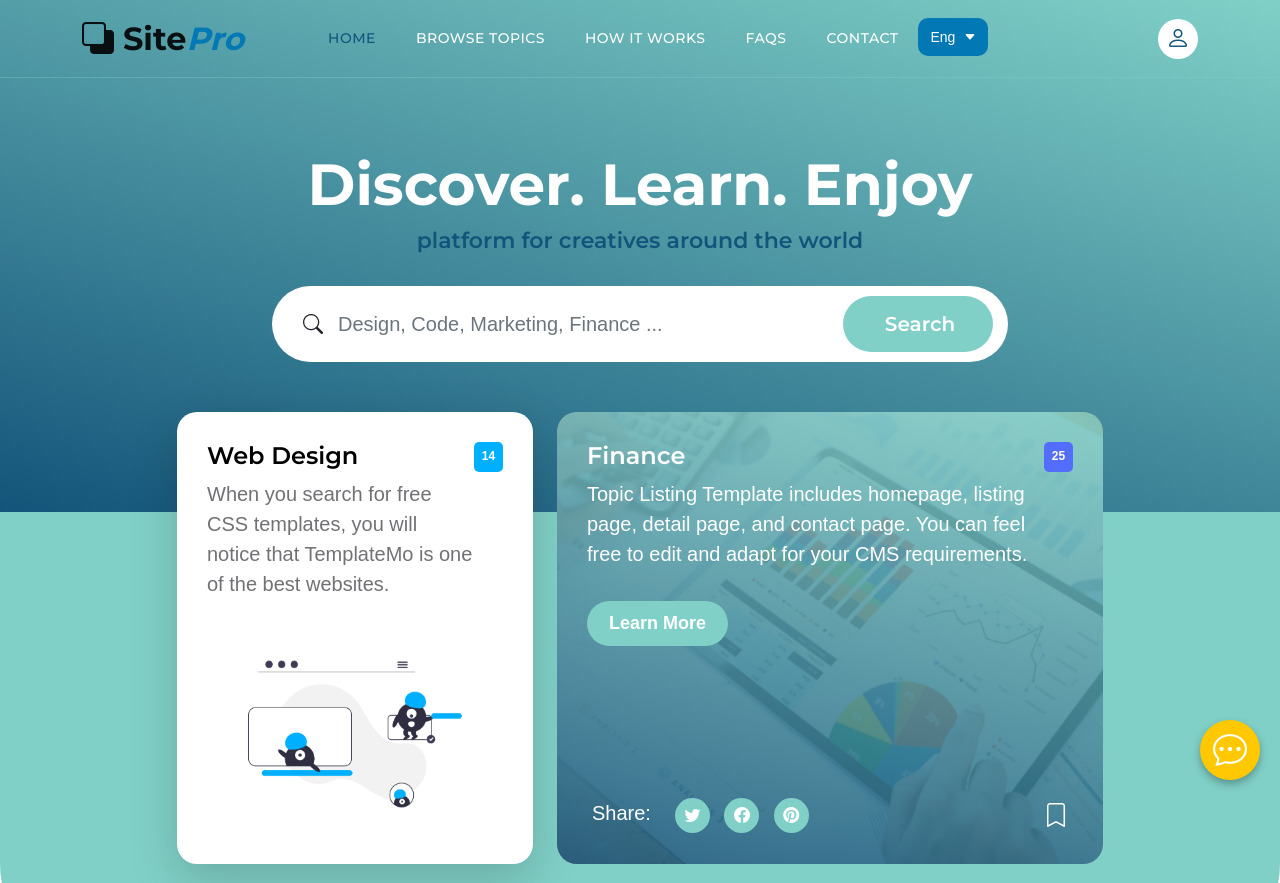
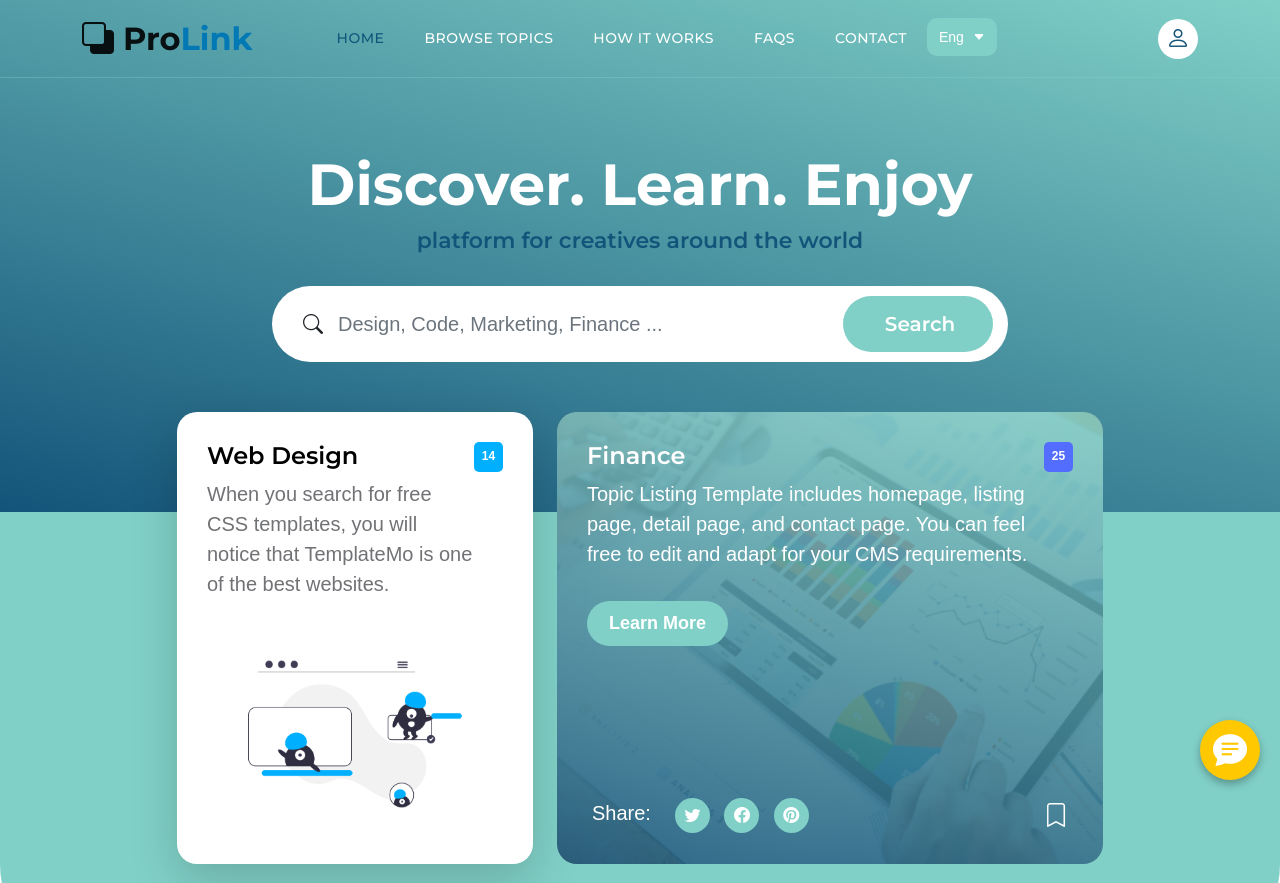
Before and after one commit to Muhammaad23/SitePro, a plain HTML site: page index.html in a window 1280 px wide. Shown: the top 883 px of the page. Drawn offline with nearby package versions, Linux system fonts and the light colour scheme.

Commit message:
icon log

```diff
--- a/css/emailsent.css
+++ b/css/emailsent.css
@@ -146,7 +146,7 @@ body {
 
 
 .form-select {
-  background-color: #0278b4; /* Dark fon */
+  background-color: #80d0c7; /* Dark fon */
   color: #fff; /* Matn oq rang */
   border: none; /* Chiziqlarni olib tashlash */
   border-radius: 10px; /* Dumaloq burchak */
--- a/index.html
+++ b/index.html
@@ -25,7 +25,7 @@
     </head>
 
     <body id="top">
-    <div class="chat-btn" id="chatBtn"><i class="bi bi-chat-dots"></i></div>
+    <div class="chat-btn" id="chatBtn"><i class="bi bi-chat-text-fill"></i></div>
 <div class="chat-modal" id="chatModal">
   <div class="chat-header" data-lang="chat">
     Biz bilan bog‘laning
@@ -50,7 +50,7 @@
                 <div class="container">
                     <a class="navbar-brand" href="index.html">
                         <i class="bi-back"></i>
-                        <span>Site<i style="color: #0278b4;">Pro</i></span>
+                        <span>Pro<span style="color: #0278b4;">Link</span></span>
                     </a>
                     <div class="d-lg-none ms-auto me-4">
                         <a href="login.html" class="navbar-icon bi-person smoothscroll"></a>
@@ -715,7 +715,7 @@
                     <div class="col-lg-3 col-12 mb-4 pb-2">
                         <a class="navbar-brand mb-2" href="index.html">
                             <i class="bi-back"></i>
-                            <span><i style="color: #0278b4;">Pro</i>duction</span>
+                            <span>Pro<span style="color: #0278b4;">Link</span></span>
                         </a>
                     </div>
 
```
